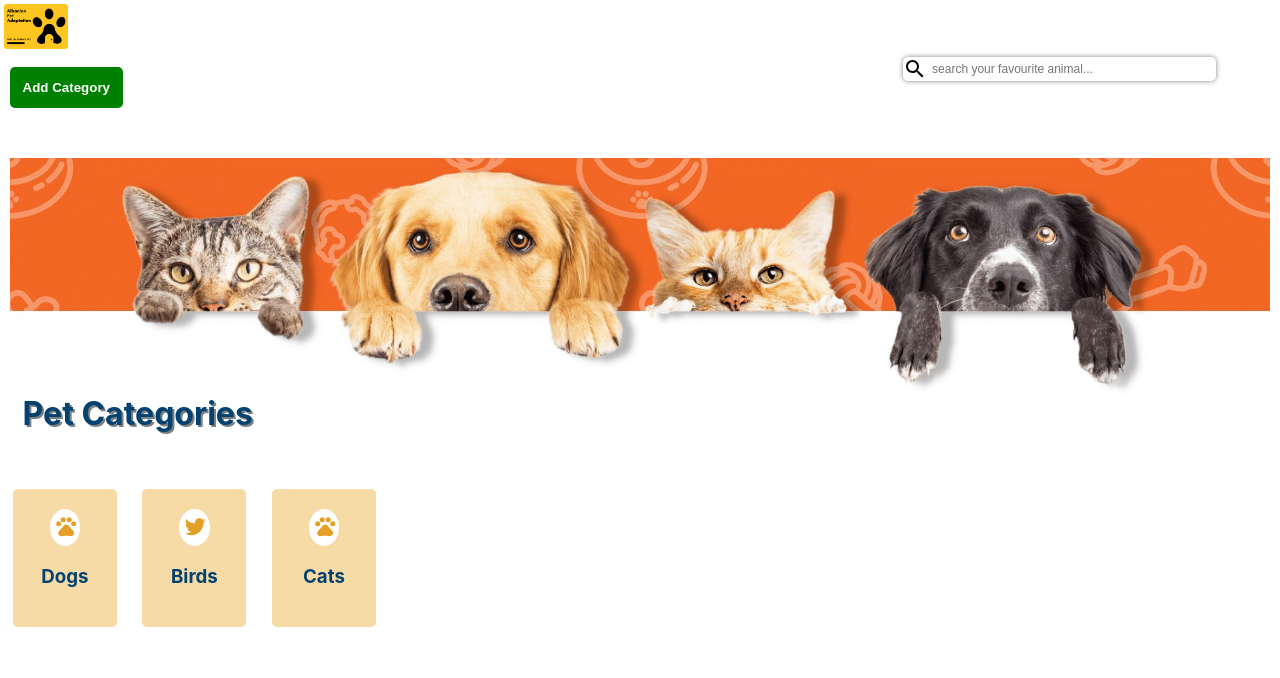
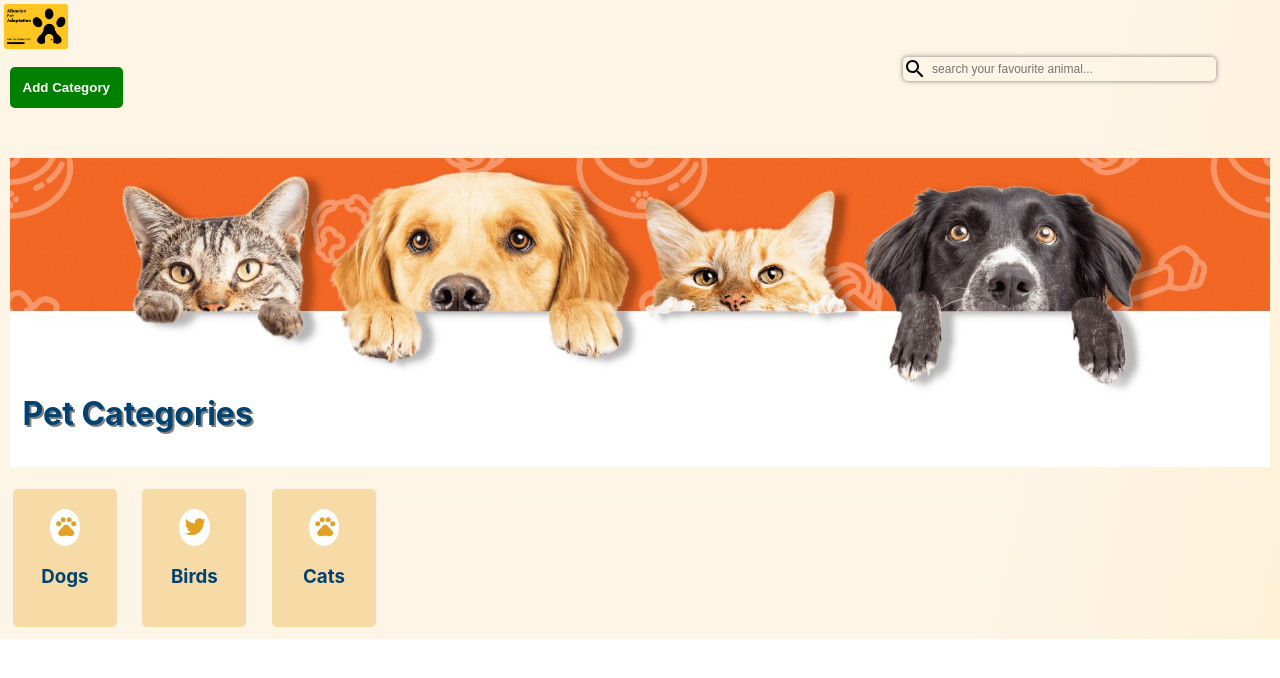
Before and after one commit to elvigoroveci/Animal-adapt, a React (Create React App) app: page /categories in a window 1280 px wide. Shown: the top 678 px of the page. Built offline with nearby package versions, Linux system fonts and the light colour scheme.

Commit message:
adding styles after merge

```diff
--- a/src/App.js
+++ b/src/App.js
@@ -4,11 +4,13 @@ import { BrowserRouter, Routes, Route } from "react-router-dom";
 
 function App() {
   return (
-    <BrowserRouter className="body-container">
+    <div className="body-container">
+    <BrowserRouter >
       <Routes>
         <Route path="/categories" element={<Categories />} />
       </Routes>
     </BrowserRouter>
+    </div>
   );
 }
 
```
